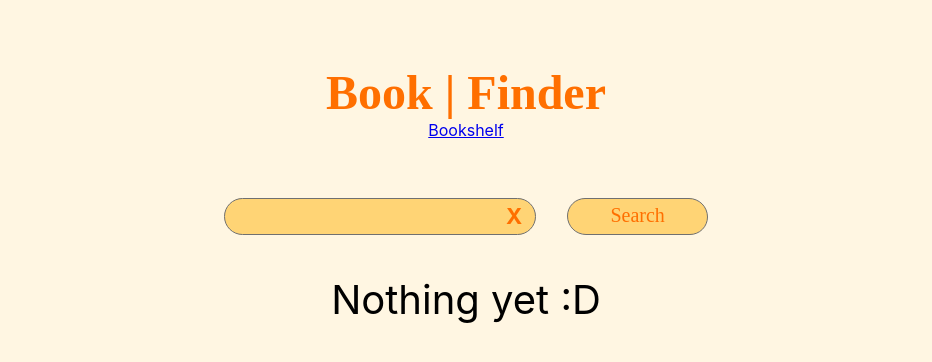
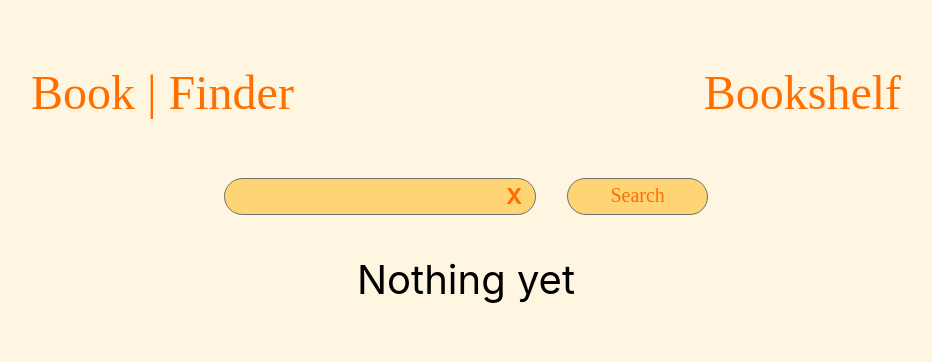
Before and after one commit to bikilone/book-finder, a React (Create React App) app: page /#/ in a window 1280 px wide. Shown: the top 362 px of the page, without its empty margins (174-1106 px from the left). Built offline with nearby package versions, Linux system fonts and the light colour scheme.

Commit message:
bookshelf functionality improved

```diff
--- a/src/App.js
+++ b/src/App.js
@@ -25,6 +25,7 @@ class App extends Component {
       bookshelf: []
     };
   }
+
   saveInBookshelf = (e, id, bookshelf, data) => {
     // is there bookshelf
     if (bookshelf.length > 0) {
@@ -179,7 +180,6 @@ class App extends Component {
               </div>
             )}
           />
-          {/* <Route exact path="/:id" render={() => <SinglePage />} /> */}
           <Route
             exact
             path="/bookshelf"
@@ -192,6 +192,12 @@ class App extends Component {
               />
             )}
           />
+          <Route
+            path="/:id"
+            render={props => {
+              return <SinglePage />;
+            }}
+          />
         </Switch>
       </div>
     );
--- a/src/Card.js
+++ b/src/Card.js
@@ -4,6 +4,7 @@ import { Link } from "react-router-dom";
 import "./css/Card.css";
 
 export default function Card(props) {
+  // console.log("Card", props);
   const { title, author, publisher, link, image } = props.card;
   const { id, bookshelf } = props;
   var style = "white";
--- a/src/CardList.js
+++ b/src/CardList.js
@@ -1,12 +1,15 @@
 import React from "react";
 import Card from "./Card";
 import "./css/CardList.css";
+import LandingPage from "./LandingPage";
 
 export default function CardList(props) {
-  // console.log(props);
+  console.log(props);
+
   return (
     <div className="card-list">
-      {props.cards.map((card, i) => {
+      {props.cards.length > 0 ? (
+        props.cards.map((card, i) => {
           return (
             <Card
               card={card}
@@ -16,7 +19,10 @@ export default function CardList(props) {
               bookshelf={props.bookshelf}
             />
           );
-      })}
+        })
+      ) : (
+        <LandingPage message={"Empty bookshelf"} />
+      )}
     </div>
   );
 }
--- a/src/Header.js
+++ b/src/Header.js
@@ -1,11 +1,16 @@
 import React from "react";
 import { Link } from "react-router-dom";
+import "./css/Input.css";
 
-export default function Header() {
+export default function Header(props) {
   return (
-    <div>
-      <h1 className="main-h1">Book | Finder</h1>
-      <Link to="/bookshelf">Bookshelf</Link>
+    <div className="header">
+      <Link to="/" className="main-h1">
+        Book | Finder
+      </Link>
+      <Link className="main-h1 bookshelf" to="/bookshelf">
+        Bookshelf
+      </Link>
     </div>
   );
 }
--- a/src/LandingPage.js
+++ b/src/LandingPage.js
@@ -1,6 +1,10 @@
 import React from "react";
 import "./css/LandingPage.css";
 
-export default function LandingPage() {
-  return <div className="landing">Nothing yet :D</div>;
+export default function LandingPage(props) {
+  return (
+    <div className="landing">
+      {props.message ? props.message : "Nothing yet"}
+    </div>
+  );
 }
--- a/src/SinglePage.js
+++ b/src/SinglePage.js
@@ -1,5 +1,6 @@
 import React from "react";
+import Card from "./Card";
 
 export default function SinglePage(props) {
-  return <div>d</div>;
+  return <div>da</div>;
 }
--- a/src/css/Input.css
+++ b/src/css/Input.css
@@ -12,6 +12,14 @@
   color: #ff6f00;
   font-size: 16px;
 }
+.header {
+  display: flex;
+  justify-content: space-around;
+}
+
+.bookshelf {
+  text-decoration: none;
+}
 input:focus {
   outline: none;
 }
@@ -20,6 +28,7 @@ input:focus {
   margin-top: 23px;
   color: #ff6f00;
   font-size: 23px;
+  text-decoration: none;
 }
 
 .search-button {
```
Lines whose indentation alone changed are shown as unchanged.
